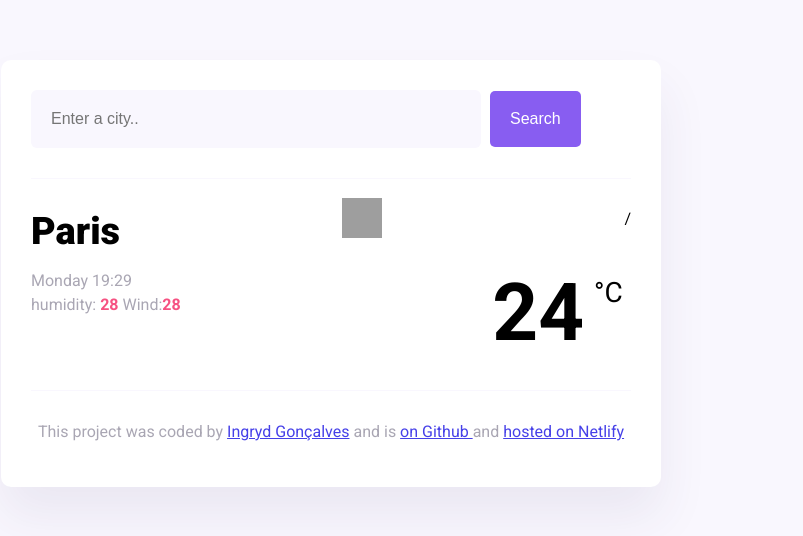
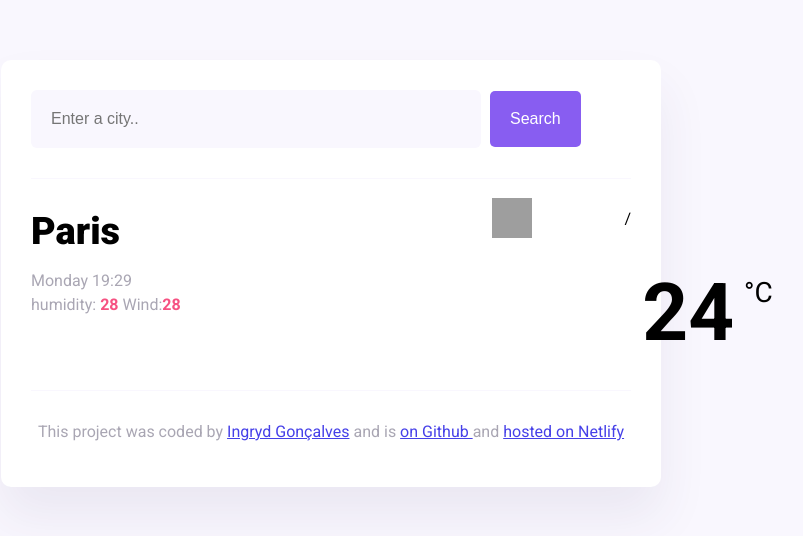
Before and after one commit to Ingrydgoncalves/weather, a website built with Parcel: page index.html in a window 1280 px wide. Shown: the whole page, without its empty margins (309-1112 px from the left). Built offline with nearby package versions, Linux system fonts and the light colour scheme; grey boxes are pictures that could not be loaded.

Commit message:
position current weather

```diff
--- a/src/styles.css
+++ b/src/styles.css
@@ -48,6 +48,8 @@ main {
 
 .current-temperature {
   font-size: 48px;
+  position: relative;
+  left:150px;
 }
 
 .current-weather {
```
